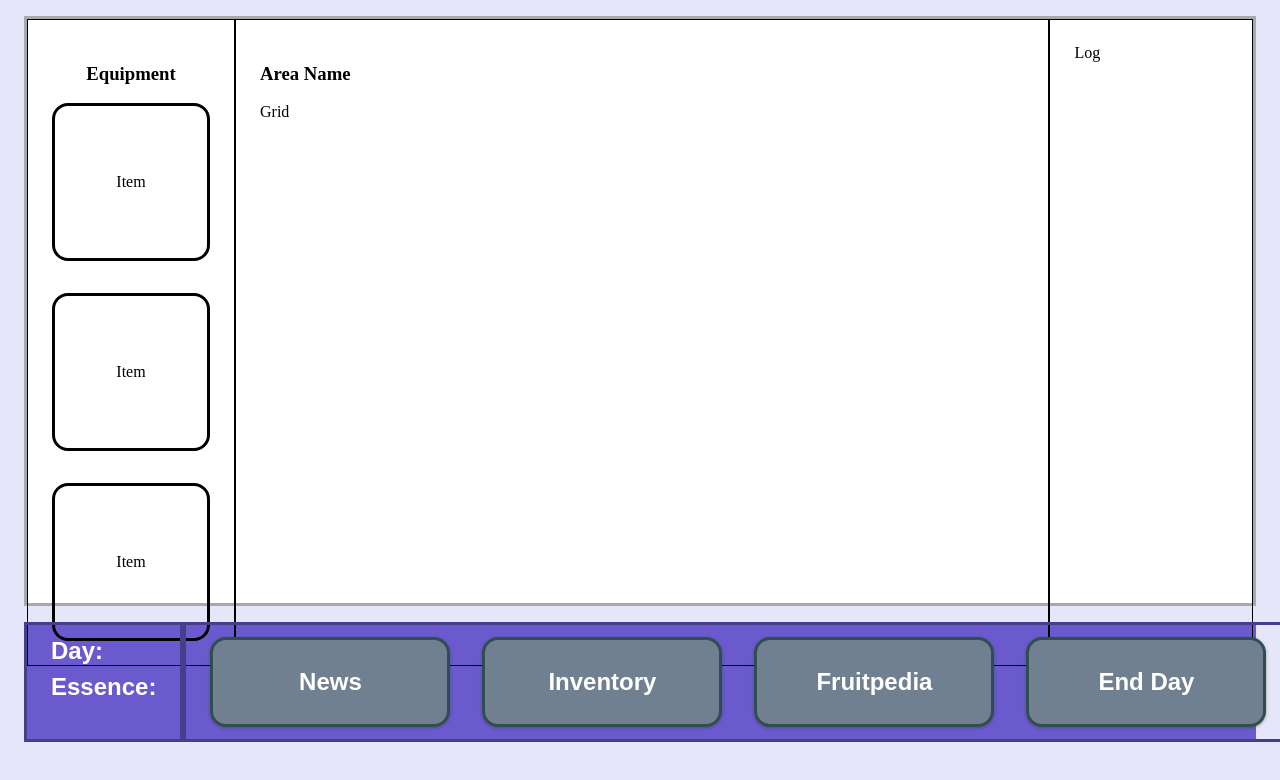
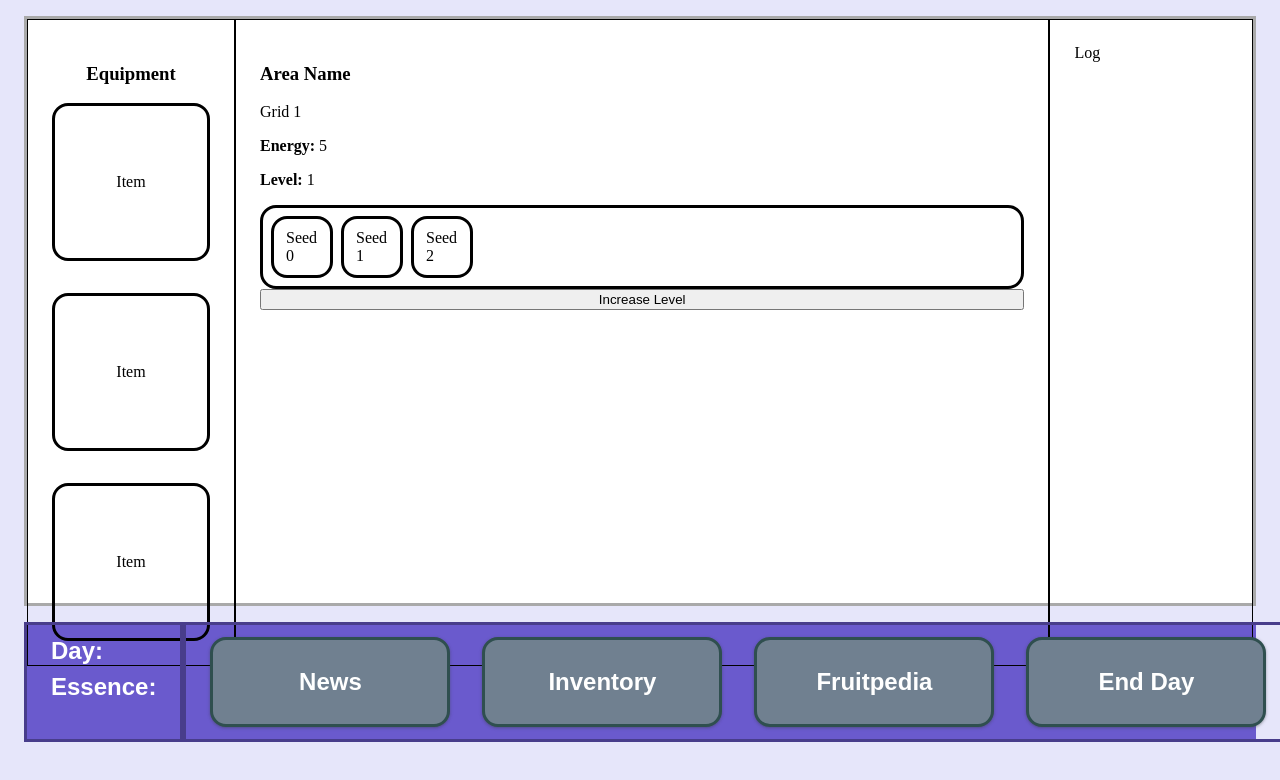
Before and after one commit to nigel1234567/essence-hunt, a React (Create React App) app: page / in a window 1280 px wide. Shown: the top 780 px of the page. Built offline with nearby package versions, Linux system fonts and the light colour scheme.

Commit message:
Added seed slots window

```diff
--- a/src/components/Screen/Map/Grid.js
+++ b/src/components/Screen/Map/Grid.js
@@ -1,14 +1,15 @@
-import React from 'react'
+import React, { useState } from 'react'
 
-const Grid = () => {
+const Grid = (props) => {
   // Grid Size (Depends on Map Name)
+  const [gridSize, setGridSize] = useState(props.level * props.level)
 
   // Grid Cell (Contain GridItem)
 
   // Generate Grid (Based on grid size)
 
   return (
-    <div>Grid</div>
+    <div>Grid {gridSize}</div>
   )
 }
 
--- /dev/null
+++ b/src/components/Screen/Map/SeedSlot.js
@@ -0,0 +1,12 @@
+import React from 'react'
+
+const SeedSlot = (props) => {
+
+  return (
+    <div className='seed-item'>
+      <div>{props.name}</div>
+    </div>
+  )
+}
+
+export default SeedSlot
--- a/src/components/Screen/Screen.js
+++ b/src/components/Screen/Screen.js
@@ -1,16 +1,46 @@
-import React, { useState } from 'react'
+import React, { useState, useEffect } from 'react'
 import EquipmentSlot from './Equipment/EquipmentSlot'
 import Grid from './Map/Grid'
+import SeedSlot from './Map/SeedSlot'
 import './styles/Screen.css'
 
 const Screen = () => {
   // Equipment
 
-  // Map grid
+  // Map info
+  const [level, setLevel] = useState(1)
+  const [startingSeed, setStartingSeed] = useState(level + 2)
+  const [seeds, setSeeds] = useState([])
+  const [seedsRemaining, setSeedsRemaining] = useState()
 
-  // Map info
+  // Player info
+  const [startingEnergy, setStartingEnergy] = useState(5)
+  const [energy, setEnergy] = useState(startingEnergy)
 
   // Log window
+
+  // Functions
+  // Generating starting seeds
+  for (let i = 0; i < startingSeed; i++) {
+    let seed = {key: i, name: `Seed ${i}`}
+    seeds.push(seed)
+  }
+
+  // Seed slots shown in window
+  const seedSlots = seeds.map(item => {
+    console.log(item.key)
+      return (
+        <SeedSlot
+          key={item.key}
+          name={item.name}
+          />
+      )
+  })
+
+  // Increase level
+  const increaseLevel = () => {
+    setLevel(level+1)
+  }
 
   return (
     <div className='screen'>
@@ -24,7 +54,15 @@ const Screen = () => {
       </div>
       <div className='column map'>
         <h3>Area Name</h3>
-        <Grid/>
+        <Grid level={level}/>
+        <div className='player-info'>
+          <p><strong>Energy: </strong>{energy}</p>
+          <p><strong>Level: </strong>{level}</p>
+        </div>
+        <div className='seed-info'>
+          {seedSlots}
+        </div>
+        <button onClick={increaseLevel}>Increase Level</button>
       </div>
       <div className='column log'>
         Log
--- a/src/components/Screen/styles/Screen.css
+++ b/src/components/Screen/styles/Screen.css
@@ -63,4 +63,41 @@
       -ms-flex-align: center;
           align-items: center;
 }
+
+.map {
+  display: -webkit-box;
+  display: -ms-flexbox;
+  display: flex;
+  -webkit-box-orient: vertical;
+  -webkit-box-direction: normal;
+      -ms-flex-direction: column;
+          flex-direction: column;
+}
+
+.map .seed-info {
+  border: 3px solid black;
+  border-radius: 16px;
+  padding: 8px;
+  display: -webkit-box;
+  display: -ms-flexbox;
+  display: flex;
+  gap: 8px;
+}
+
+.map .seed-info .seed-item {
+  border: 3px solid black;
+  border-radius: 16px;
+  width: 2rem;
+  height: 2rem;
+  padding: 12px;
+  display: -webkit-box;
+  display: -ms-flexbox;
+  display: flex;
+  -webkit-box-pack: center;
+      -ms-flex-pack: center;
+          justify-content: center;
+  -webkit-box-align: center;
+      -ms-flex-align: center;
+          align-items: center;
+}
 /*# sourceMappingURL=Screen.css.map */
--- a/src/components/Screen/styles/Screen.scss
+++ b/src/components/Screen/styles/Screen.scss
@@ -36,3 +36,26 @@
     }
   }
 }
+
+// Map
+.map {
+  display: flex;
+  flex-direction: column;
+  .seed-info {
+    border: 3px solid black;
+    border-radius: 16px;
+    padding: 8px;
+    display: flex;
+    gap: 8px;
+    .seed-item {
+      border: 3px solid black;
+      border-radius: 16px;
+      width: 2rem;
+      height: 2rem;
+      padding: 12px;
+      display: flex;
+      justify-content: center;
+      align-items: center;
+    }
+  }
+}
```
Also changed, not shown: 1 other file (tests, documents, lock files or other folders).
